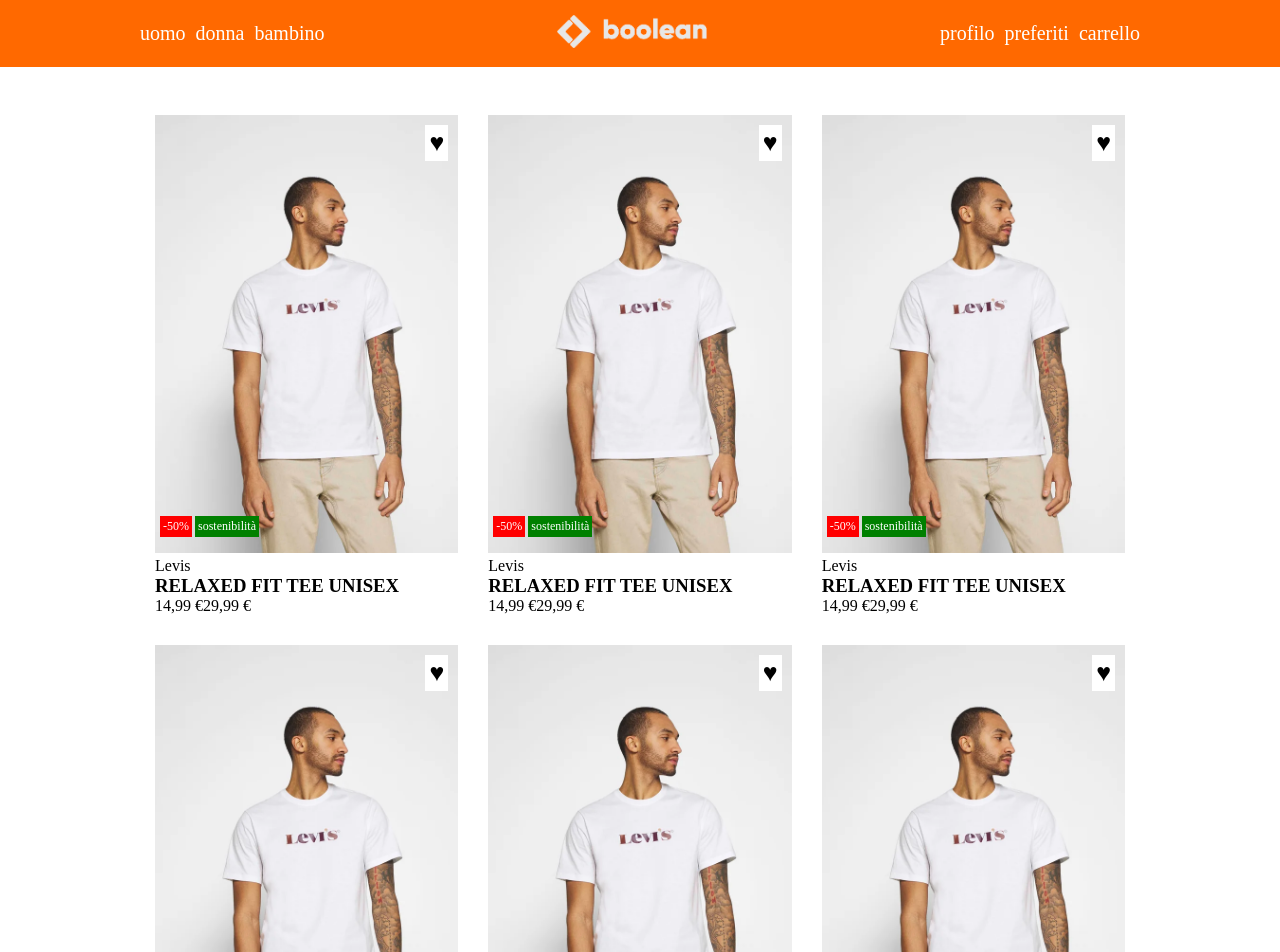
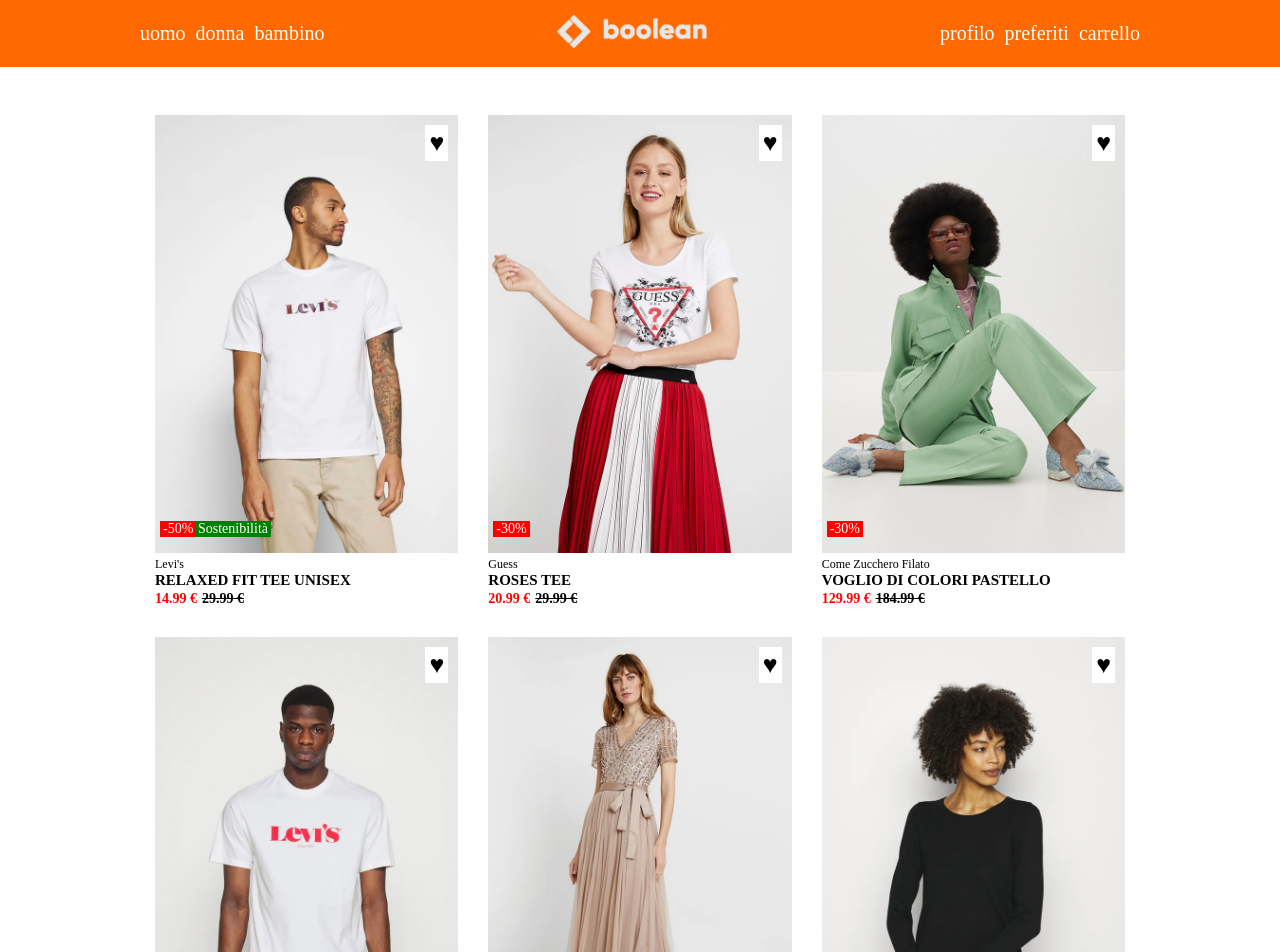
Before and after one commit to Federico-Maiocchi/vite-boolando, a Vue app: page / in a window 1280 px wide. Shown: the top 952 px of the page. Built offline with nearby package versions, Linux system fonts and the light colour scheme.

Commit message:
ADD: stamp array in main page

```diff
--- a/src/components/AppFooterPage.vue
+++ b/src/components/AppFooterPage.vue
@@ -56,8 +56,6 @@
         font-size: 20px;
     }
     .row {
-        display: flex;
-        flex-wrap: wrap;
         justify-content: space-between;
 
         .col-6 {
@@ -71,9 +69,4 @@
 }
 
 
-
-// img {
-//     color: black;
-// }
-
 </style>
--- a/src/components/AppHeader.vue
+++ b/src/components/AppHeader.vue
@@ -60,8 +60,6 @@
     z-index: 100;
 
     .row {
-        display: flex;
-        flex-wrap: wrap;
         justify-content: space-between;
         align-items: center;
     }
--- a/src/components/AppMainPage.vue
+++ b/src/components/AppMainPage.vue
@@ -3,14 +3,69 @@
 export default {
   data() {
     return {
-        // cardDress: [
-        //     '/img/1.webp',
-        //     '/img/2.webp',
-        //     '/img/3.webp',
-        //     '/img/4.webp',
-        //     '/img/5.webp',
-        //     '/img/5.webp'
-        // ]
+        cardsDress: [
+            {
+                img: '/img/1.webp',
+                imgBack: '/img/1b.webp',
+                discount: '-50%',
+                sustainability: 'Sostenibilità',
+                brandName: 'levi\'s',
+                model: 'Relaxed fit tee unisex',
+                price: 14.99,
+                oldPrice: 29.99,
+
+            },
+            {
+                img: '/img/2.webp',
+                imgBack: '/img/2b.webp',
+                discount: '-30%',
+                sustainability: '',
+                brandName: 'Guess',
+                model: 'Roses tee',
+                price: 20.99,
+                oldPrice: 29.99,
+            },
+            {
+                img: '/img/3.webp',
+                imgBack: '/img/3b.webp',
+                discount: '-30%',
+                sustainability: '',
+                brandName: 'Come zucchero filato',
+                model: 'Voglio di colori pastello',
+                price: 129.99,
+                oldPrice: 184.99,
+            },
+            {
+                img: '/img/4.webp',
+                imgBack: '/img/4b.webp',
+                discount: '-50%',
+                sustainability: 'sostenibilità',
+                brandName: 'levi\'s',
+                model: 'Teen unisex',
+                price: 14.99 ,
+                oldPrice: 29.99,
+            },
+            {
+                img: '/img/5.webp',
+                imgBack: '/img/5b.webp',
+                discount: '',
+                sustainability: '',
+                brandName: 'Maya deluxe',
+                model: 'Stripe bodice',
+                price: 99.99,
+                oldPrice: '',
+            },
+            {
+                img: '/img/6.webp',
+                imgBack: '/img/6b.webp',
+                discount: '',
+                sustainability: 'Sostenibilità',
+                brandName: 'Esprit',
+                model: 'Maglione - black ',
+                price: 29.99,
+                oldPrice: '',
+            }
+        ]
     }
   },
 
@@ -27,24 +82,23 @@
     <main class="main-page">
         <div class="container">
             <div class="row">
-                <div v-for="n in 6 " class="col-4">
+                <div v-for="(item,index) in cardsDress" class="col-4">
                     <div class="card">
                         <figure class="card-image">
-                            <img src="/img/1.webp" alt="t-shirt">
-                            <img class="back-img" src="/img/1b.webp" alt="back">
+                            <img :src="item.img" alt="t-shirt">
+                            <img class="back-img" :src="item.imgBack" alt="back">
                             <span class="heart-sign">&hearts;</span>
-                            <span class="discount">-50%</span>
-                            <span class="sustainability">sostenibilità</span>
+                            <span class="discount">{{ item.discount }}</span>
+                            <span class="sustainability">{{ item.sustainability }}</span>
                         </figure>
                         <div>
-                            <p class="brand-name">Levis</p>
-                            <h3 class="model">RELAXED FIT TEE UNISEX</h3>
-                            <span class="price">14,99 &euro;</span>
-                            <span class="old-price">29,99 &euro;</span>
+                            <p class="brand-name">{{ item.brandName }}</p>
+                            <h3 class="model">{{ item.model }}</h3>
+                            <span class="price">{{ item.price }} &euro;</span>
+                            <span class="old-price">{{ item.oldPrice }} &euro;</span>
                         </div>
                     </div>
                 </div>
-
             </div>
         </div>
     </main>
@@ -62,10 +116,6 @@
     }
 
     .row {
-        display: flex;
-        flex-wrap: wrap;
-
-
         .col-4 {
             width: calc((100% / 12) * 4);
             padding: 15px;
@@ -88,7 +138,7 @@
             right: 10px;
             font-size: 25px;
 
-            .heart-sign:hover {
+            &:hover {
                 color: red;
             }
 
@@ -98,8 +148,9 @@
         .discount {
             background-color: red;
             color: white;
-            padding: 3px;
-            font-size: 12px;
+            padding: 0px 3px;
+            font-size: 14px;
+            line-height: 1rem;
             position: absolute;
             bottom: 20px;
             left: 5px;
@@ -108,25 +159,32 @@
         .sustainability {
             background-color: green;
             color: white;
-            padding: 3px;
-            font-size: 12px;
+            padding: 0px 3px;
+            font-size: 14px;
+            line-height: 1rem;
             position: absolute;
             bottom: 20px;
             left: 40px;
         }
 
+    }
+
+}
+
 .brand-name {
     font-size: 12px;
+    text-transform: capitalize;
 }
 
 .model {
     font-weight: 700;
     font-size: 15px;
+    text-transform: uppercase;
 }
 
 .price ,
 .old-price {
-            font-size: 12px;
+    font-size: 14px;
     font-weight: bold;
 }
 .price {
@@ -135,6 +193,7 @@
 
 .old-price {
     text-decoration:line-through ;
+    margin-left: 5px;
 }
 
 .back-img {
@@ -148,11 +207,4 @@
     z-index: 1;
 }
 
-
-    }
-
-
-
-}
-
 </style>
--- a/src/style/general.scss
+++ b/src/style/general.scss
@@ -1,4 +1,10 @@
+
 .container {
     max-width: 1000px;
     margin: 0 auto;
 }
+
+.row {
+    display: flex;
+    flex-wrap: wrap;
+}
```
Lines whose indentation alone changed are shown as unchanged.
